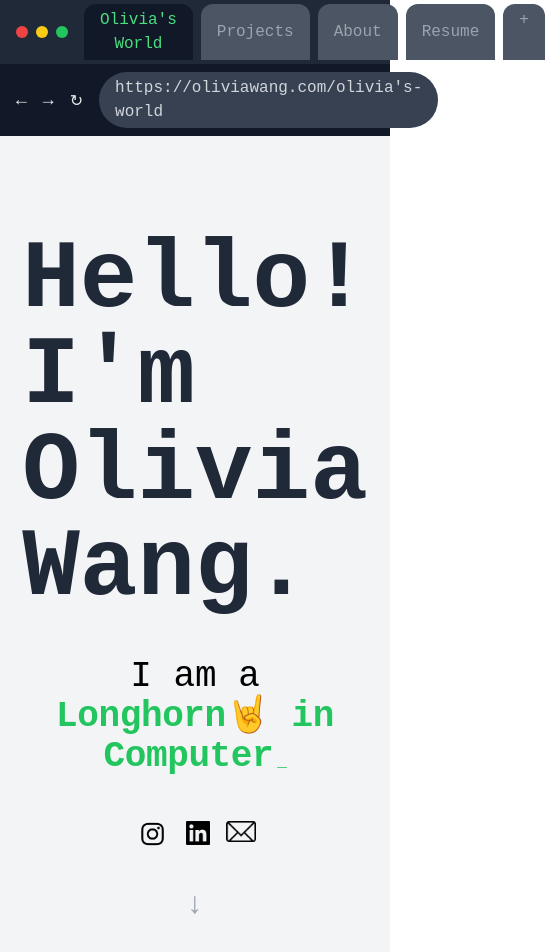
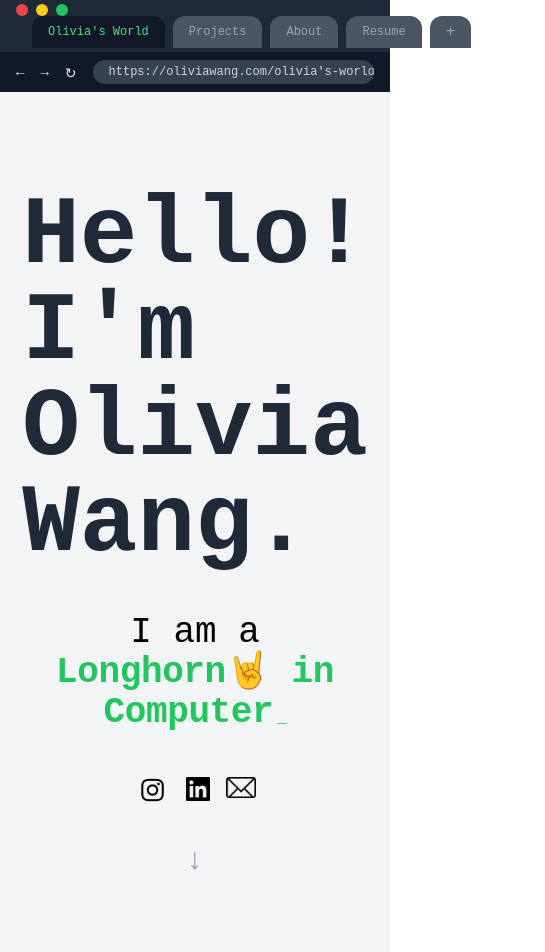
Before and after one commit to artoyw/my-portfolio, a Next.js app: page /home in a window 390 px wide. Shown: the top 952 px of the page, 545 px wide, since content can reach past the window. Built offline with nearby package versions, Linux system fonts and the light colour scheme.

Commit message:
window layout responsive?

```diff
--- a/package.json
+++ b/package.json
@@ -22,6 +22,7 @@
     "react": "^19.0.0",
     "react-dom": "^19.0.0",
     "tailwind-merge": "^3.3.0",
+    "tailwind-scrollbar": "^3.1.0",
     "tailwindcss-animate": "^1.0.7"
   },
   "devDependencies": {
--- a/src/app/page.tsx
+++ b/src/app/page.tsx
@@ -68,7 +68,7 @@ export default function Home() {
   return (
     <main className="bg-black text-green-500 min-h-screen font-mono p-6 text-sm">
       <div className="max-w-screen mx-auto w-full items-start">
-      <pre className="mb-6 leading-snug overflow-x-auto text-xs sm:text-sm">
+      <pre className="mb-6 leading-snug overflow-x-auto text-xs sm:text-sm scrollbar-thin scrollbar-thumb-gray-800 scrollbar-track-gray-900">
 {String.raw`
 
  ██████╗ ██╗     ██╗██╗   ██╗██╗ █████╗ ███████╗    ██╗    ██╗ ██████╗ ██████╗ ██╗     ██████╗
@@ -106,7 +106,7 @@ export default function Home() {
           ))}
 
         {!terminalLocked && (
-          <div className="flex flex-wrap items-center gap-2 mt-4">
+          <div className="flex flex-wrap items-center">
             <span className="text-green-400 whitespace-nowrap">guest@oliviawang.com</span>
             <span className="ml-2 whitespace-nowrap">~$</span>
             <input
--- a/src/components/WindowLayout/index.tsx
+++ b/src/components/WindowLayout/index.tsx
@@ -42,7 +42,7 @@ export default function WindowLayout({ children }: { children: React.ReactNode }
 
   return (
     <div className="min-h-screen w-full bg-gray-100 text-gray-100 font-mono">
-      <div className="flex items-center px-4 py-1 bg-gray-800 space-x-4 mb-0">
+      <div className="flex flex-wrap sm:flex-nowrap items-start sm:items-center  px-4 py-1 bg-gray-800 space-x-4 mb-0">
         <div className="flex space-x-2">
           <span className="w-3 h-3 bg-red-500 rounded-full cursor-pointer"
             onClick={() => router.push('/')}></span>
@@ -52,12 +52,12 @@ export default function WindowLayout({ children }: { children: React.ReactNode }
 
         {/* tabs */}
         <div className="flex space-x-2">
-          <div className="flex space-x-2">
+          <div className="flex-1 flex overflow-x-auto space-x-2 scrollbar-thin scrollbar-thumb-gray-700 scrollbar-track-gray-900 max-w-full text-xs sm:text-base">
             {tabs.map((tab) => (
               <button
                 key={tab}
                 onClick={() => handleTabClick(tab)}
-              className={`px-4 py-1 rounded-t-xl transition-colors duration-200 ${
+                className={`px-4 py-1 rounded-t-xl whitespace-nowrap transition-colors duration-200 ${
                   activeTab === tab
                     ? 'bg-gray-900 text-green-400'
                     : 'bg-gray-600 text-gray-400 hover:text-white'
@@ -75,27 +75,27 @@ export default function WindowLayout({ children }: { children: React.ReactNode }
 
       {/* address bar */}
       <div className="bg-gray-900 px-4 py-2 text-center w-full mt-0">
-        <div className="flex items-center gap-4 w-full mx-auto">
+        <div className="flex flex-wrap items-center gap-4 w-full mx-auto">
 
           {/* nav buts*/}
-          <button className="flex items-center text-lg justify-center text-gray-200">
+          <button className="text-lg text-sm sm:text-base text-gray-200">
             ←
           </button>
-          <button className="flex items-center text-lg justify-center text-gray-200">
+          <button className="text-lg text-sm sm:text-base text-gray-200">
             →
           </button>
-          <button className="pt-1 flex items-center text-m justify-center text-gray-200">
+          <button className="pt-1 text-m text-sm sm:text-base text-gray-200">
             ↻
           </button>
 
 
-        <div className="text-left bg-gray-700 px-4 py-1 rounded-full inline-block text-gray-300 w-full">
+        <div className=" flex-1 min-w-0 text-left bg-gray-700 px-4 py-1 rounded-full inline-block text-gray-300 w-full overflow-x-auto whitespace-nowrap text-xs sm:text-sm md:text-base">
           https://oliviawang.com/{activeTab.toLowerCase().replace(/ /g, '-')}
         </div>
         </div>
       </div>
 
-      <main className="p-6">{children}</main>
+      <main className="p-6 sm:p-6">{children}</main>
     </div>
   );
 }
--- a/tailwind.config.ts
+++ b/tailwind.config.ts
@@ -78,7 +78,7 @@ const config: Config = {
   		}
   	}
   },
-  plugins: [require("tailwindcss-animate")],
+  plugins: [require("tailwindcss-animate"), require("tailwind-scrollbar")],
 }
 
 export default config
```
Also changed, not shown: 1 other file (tests, documents, lock files or other folders). Lines whose indentation alone changed are shown as unchanged.
